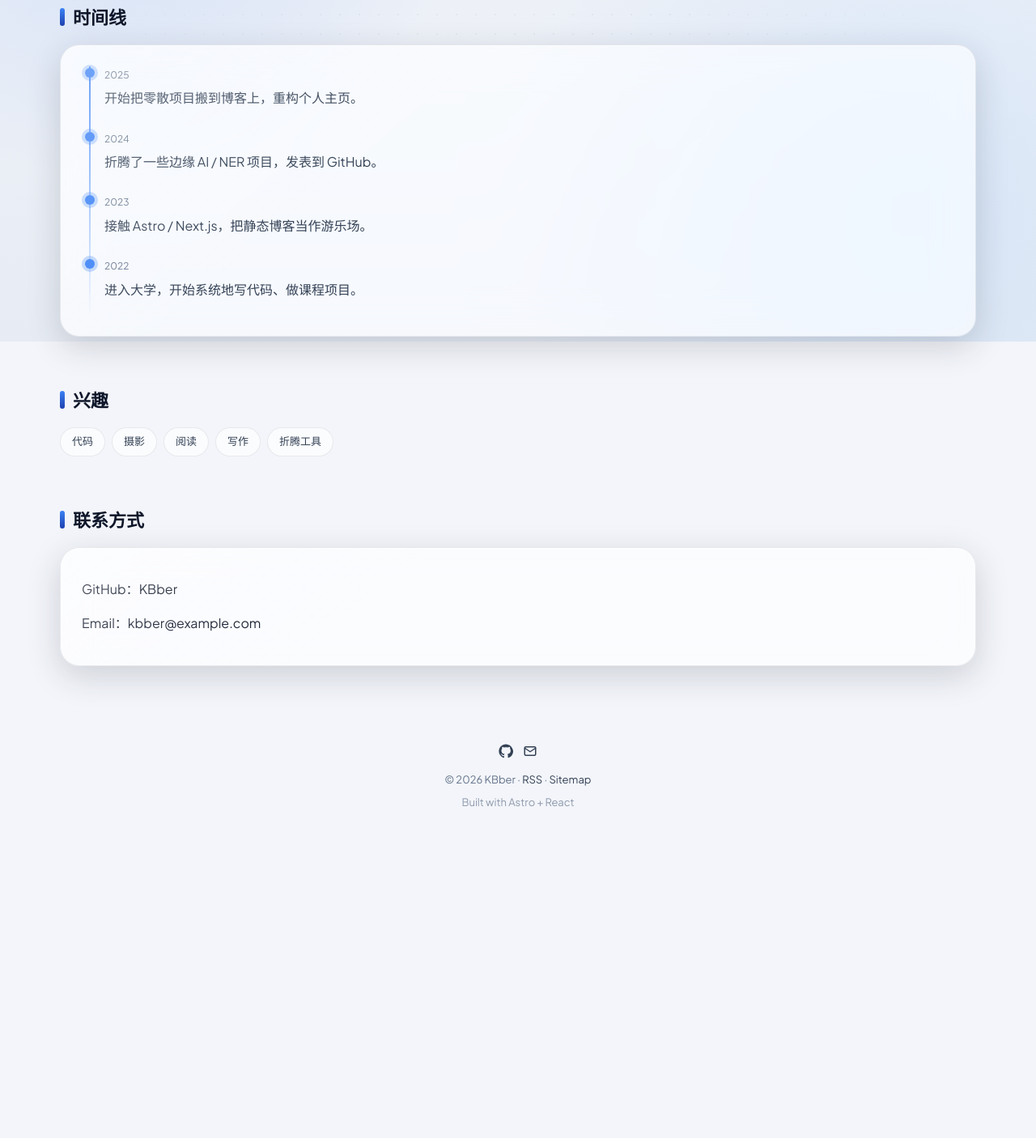
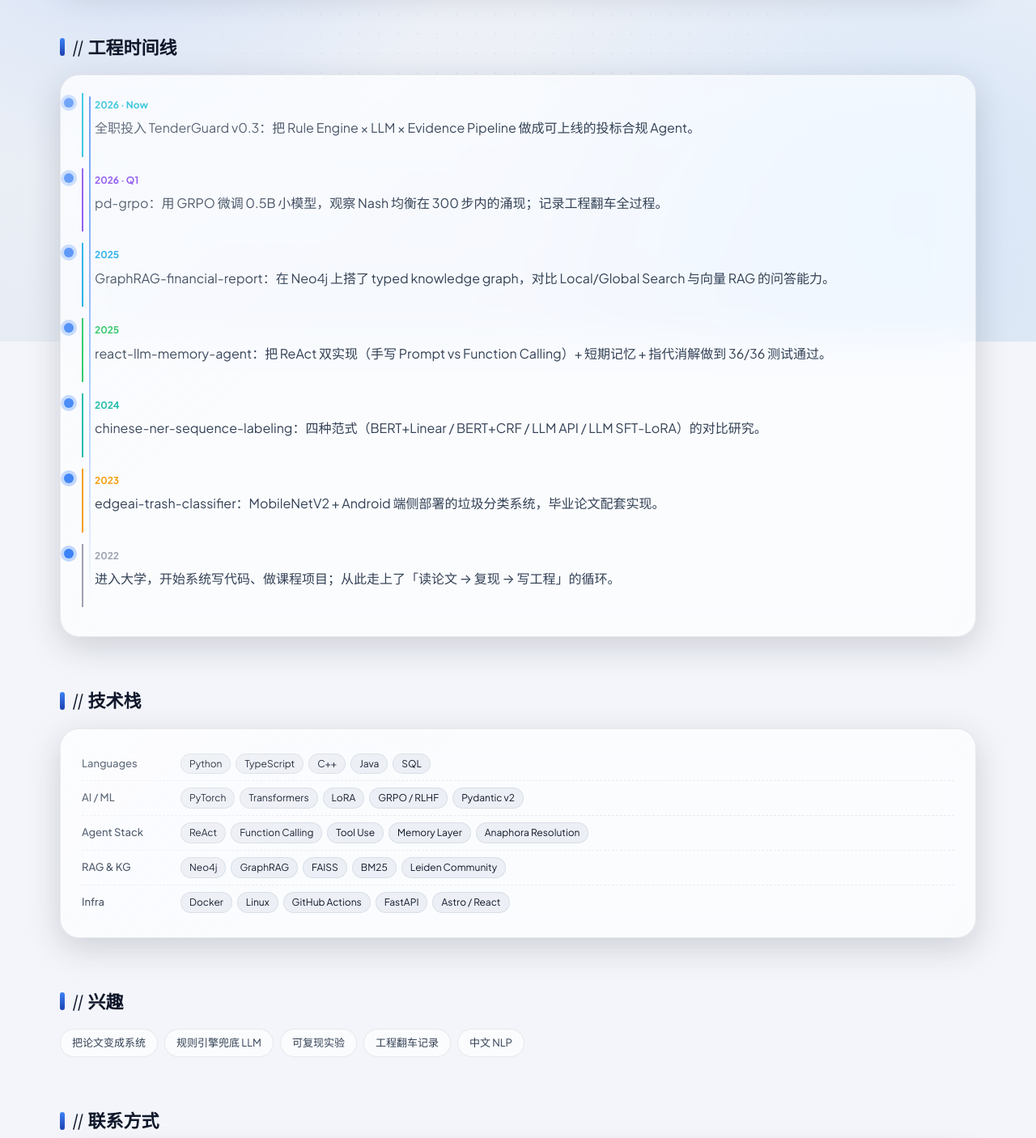
Before and after one commit to KBber/KBber.github.io, an Astro site: page /about in a window 1280 px wide. Shown: the part 378-1784 px from the top of the page at 81% size. Before the commit the page ends 1436 px from the top, so only its background shows below. Built offline with nearby package versions, Linux system fonts and the light colour scheme; Astro itself is replaced by a stand-in of ours.

Commit message:
refactor(homepage): about.astro — AI engineer focus

```diff
--- a/src/pages/about.astro
+++ b/src/pages/about.astro
@@ -3,16 +3,55 @@ import BaseLayout from '@layouts/BaseLayout.astro';
 import SITE_CONFIG from '../../site.config';
 
 const timeline = [
-  { year: '2025', text: '开始把零散项目搬到博客上，重构个人主页。' },
-  { year: '2024', text: '折腾了一些边缘 AI / NER 项目，发表到 GitHub。' },
-  { year: '2023', text: '接触 Astro / Next.js，把静态博客当作游乐场。' },
-  { year: '2022', text: '进入大学，开始系统地写代码、做课程项目。' },
+  {
+    year: '2026 · Now',
+    text: '全职投入 TenderGuard v0.3：把 Rule Engine × LLM × Evidence Pipeline 做成可上线的投标合规 Agent。',
+    accent: '#06B6D4',
+  },
+  {
+    year: '2026 · Q1',
+    text: 'pd-grpo：用 GRPO 微调 0.5B 小模型，观察 Nash 均衡在 300 步内的涌现；记录工程翻车全过程。',
+    accent: '#7C3AED',
+  },
+  {
+    year: '2025',
+    text: 'GraphRAG-financial-report：在 Neo4j 上搭了 typed knowledge graph，对比 Local/Global Search 与向量 RAG 的问答能力。',
+    accent: '#0EA5E9',
+  },
+  {
+    year: '2025',
+    text: 'react-llm-memory-agent：把 ReAct 双实现（手写 Prompt vs Function Calling）+ 短期记忆 + 指代消解做到 36/36 测试通过。',
+    accent: '#22C55E',
+  },
+  {
+    year: '2024',
+    text: 'chinese-ner-sequence-labeling：四种范式（BERT+Linear / BERT+CRF / LLM API / LLM SFT-LoRA）的对比研究。',
+    accent: '#14B8A6',
+  },
+  {
+    year: '2023',
+    text: 'edgeai-trash-classifier：MobileNetV2 + Android 端侧部署的垃圾分类系统，毕业论文配套实现。',
+    accent: '#F59E0B',
+  },
+  {
+    year: '2022',
+    text: '进入大学，开始系统写代码、做课程项目；从此走上了「读论文 → 复现 → 写工程」的循环。',
+    accent: '#9CA3AF',
+  },
 ];
 
-const interests = ['代码', '摄影', '阅读', '写作', '折腾工具'];
+const stack = [
+  { group: 'Languages', items: ['Python', 'TypeScript', 'C++', 'Java', 'SQL'] },
+  { group: 'AI / ML', items: ['PyTorch', 'Transformers', 'LoRA', 'GRPO / RLHF', 'Pydantic v2'] },
+  { group: 'Agent Stack', items: ['ReAct', 'Function Calling', 'Tool Use', 'Memory Layer', 'Anaphora Resolution'] },
+  { group: 'RAG & KG', items: ['Neo4j', 'GraphRAG', 'FAISS', 'BM25', 'Leiden Community'] },
+  { group: 'Infra', items: ['Docker', 'Linux', 'GitHub Actions', 'FastAPI', 'Astro / React'] },
+];
+
+const interests = ['把论文变成系统', '规则引擎兜底 LLM', '可复现实验', '工程翻车记录', '中文 NLP'];
 ---
 
-<BaseLayout title="关于" description={`About ${SITE_CONFIG.profile.displayName}`} activeNav="/about">
+<BaseLayout title="关于" description={`About ${SITE_CONFIG.profile.displayName} — AI Engineer working on Agents, LLMs, and RL`} activeNav="/about">
   <section class="hero" style="padding-top: 24px;">
     <div class="hero-card liquid-glass" style="display: grid; grid-template-columns: auto 1fr; gap: 28px; align-items: center;">
       <img
@@ -23,39 +62,96 @@ const interests = ['代码', '摄影', '阅读', '写作', '折腾工具'];
       <div>
         <h1 class="hero-greeting" style="font-size: 32px;">{SITE_CONFIG.profile.displayName}</h1>
         <p class="hero-tagline">
-          {SITE_CONFIG.profile.role} · 📍 {SITE_CONFIG.profile.location}
+          AI Engineer · 📍 {SITE_CONFIG.profile.location}
         </p>
-        <p style="margin-top: 10px; color: var(--ink-2);">{SITE_CONFIG.brand.bio}</p>
+        <p style="margin-top: 10px; color: var(--ink-2);">
+          做 <strong>Agent 系统</strong>、<strong>LLM 应用工程</strong> 与 <strong>强化学习微调</strong>。
+          偏好把论文搬进能跑的系统：可复现、可测试、可上线。
+        </p>
+        <p style="margin-top: 6px; color: var(--ink-2); font-size: 14px;">
+          🧠 信念：<em>Run the experiment. Trust the numbers. Ship the thing.</em>
+        </p>
       </div>
     </div>
 
+    <!-- Timeline -->
     <section>
-      <h2 class="section-title">时间线</h2>
+      <h2 class="section-title">// 工程时间线</h2>
       <div class="liquid-glass" style="padding: 22px 26px;">
-        <ul class="timeline" style="margin: 0; padding-left: 28px; list-style: none;">
+        <ul class="timeline" style="margin: 0; padding-left: 0; list-style: none;">
           {timeline.map((t) => (
-            <li class="timeline-item">
-              <time>{t.year}</time>
-              <p>{t.text}</p>
+            <li class="timeline-item" style={`border-left: 2px solid ${t.accent}; padding-left: 14px; margin-bottom: 14px;`}>
+              <time style={`color: ${t.accent}; font-weight: 600;`}>{t.year}</time>
+              <p style="margin-top: 4px;">{t.text}</p>
             </li>
           ))}
         </ul>
       </div>
     </section>
 
+    <!-- Tech Stack -->
     <section>
-      <h2 class="section-title">兴趣</h2>
+      <h2 class="section-title">// 技术栈</h2>
+      <div class="liquid-glass" style="padding: 22px 26px;">
+        {stack.map((s) => (
+          <div class="stack-row">
+            <span class="stack-label">{s.group}</span>
+            <div class="stack-tags">
+              {s.items.map((i) => <span class="tag">{i}</span>)}
+            </div>
+          </div>
+        ))}
+      </div>
+    </section>
+
+    <!-- Interests -->
+    <section>
+      <h2 class="section-title">// 兴趣</h2>
       <div style="display: flex; flex-wrap: wrap; gap: 8px;">
         {interests.map((i) => <span class="liquid-glass-pill">{i}</span>)}
       </div>
     </section>
 
+    <!-- Contact -->
     <section>
-      <h2 class="section-title">联系方式</h2>
+      <h2 class="section-title">// 联系方式</h2>
       <div class="liquid-glass" style="padding: 22px 26px;">
-        <p>GitHub：<a href={SITE_CONFIG.social.github}>{SITE_CONFIG.profile.github}</a></p>
+        <p>GitHub：<a href={SITE_CONFIG.social.github} target="_blank" rel="noopener">{SITE_CONFIG.profile.github}</a></p>
         <p style="margin-top: 6px;">Email：<a href={SITE_CONFIG.social.email}>{SITE_CONFIG.profile.email}</a></p>
+        <p style="margin-top: 6px; color: var(--ink-2); font-size: 14px;">
+          欢迎就 Agent / RAG / RL 微调合作交流。
+        </p>
       </div>
     </section>
   </section>
 </BaseLayout>
+
+<style>
+  .stack-row {
+    display: flex;
+    align-items: baseline;
+    gap: 12px;
+    padding: 8px 0;
+    border-bottom: 1px dashed rgba(148, 163, 184, 0.18);
+  }
+  .stack-row:last-child { border-bottom: none; }
+  .stack-label {
+    flex: 0 0 110px;
+    color: var(--ink-2);
+    font-size: 13px;
+    font-weight: 500;
+  }
+  .stack-tags {
+    display: flex;
+    flex-wrap: wrap;
+    gap: 6px;
+  }
+  .tag {
+    font-size: 12px;
+    padding: 2px 10px;
+    border-radius: 999px;
+    background: rgba(148, 163, 184, 0.14);
+    color: var(--ink);
+    border: 1px solid rgba(148, 163, 184, 0.22);
+  }
+</style>
```
